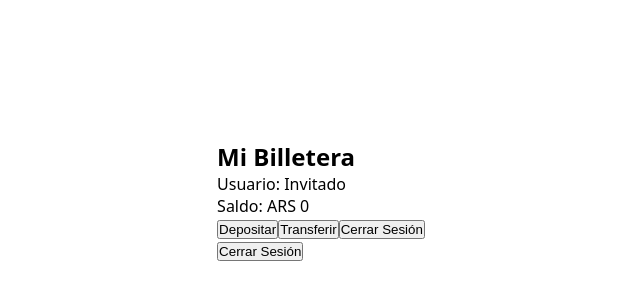
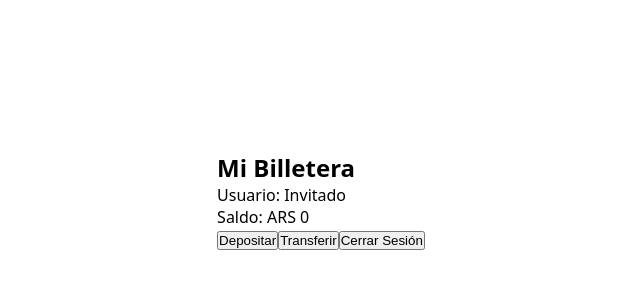
Before and after one commit to VictorMoyan0/Wallet, a React (Vite) app: page /#/menu in a window 1280 px wide. Shown: the part 200-500 px from the top of the page, without its empty margins (319-959 px from the left). Built offline with nearby package versions, Linux system fonts and the light colour scheme.

Commit message:
ButtonLogout add to div "menu-options"

```diff
--- a/src/components/Menu.jsx
+++ b/src/components/Menu.jsx
@@ -13,9 +13,8 @@ function Menu() {
                 <p>Saldo: ARS {user?.saldo ?? 0}</p>
                 <button>Depositar</button>
                 <button>Transferir</button>
-                <button>Cerrar Sesión</button>
+                <ButtonLogout />
             </div>
-            <ButtonLogout />
         </>
     );
 }
```
